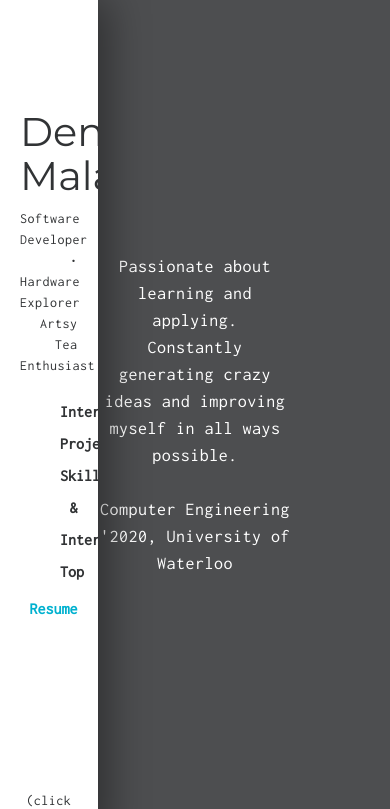
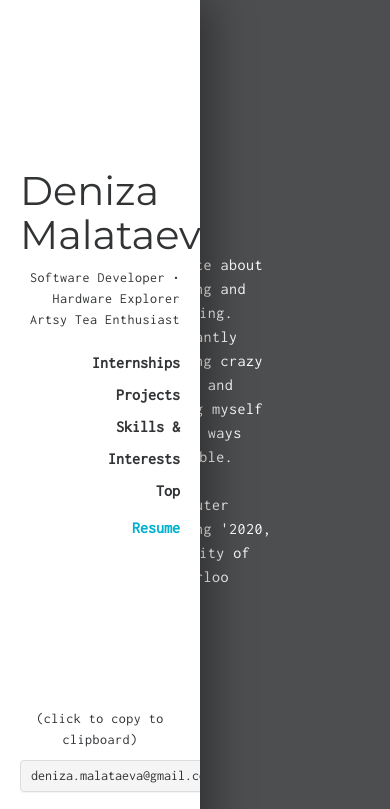
Before and after one commit to dmalataeva/dmalataeva.github.io, a plain HTML site: page index.html in a window 390 px wide. Shown: the top 809 px of the page. Drawn offline with nearby package versions, Linux system fonts and the light colour scheme.

Commit message:
Adding responsiveness

```diff
--- a/css/style.css
+++ b/css/style.css
@@ -21,18 +21,19 @@ body{
 	left: 0;
 	top: 0;
 	width: 25vw;
+	min-width: 200px;
 	height: 100vh;
 	background-color: #FFF;
 	box-shadow: 10px 0px 40px rgba(0, 0, 0, 0.4);
-	padding: 10px 20px 10px 20px;
+	padding: 0px 20px 0px 20px;
 	color: rgba(49, 51, 53, 1);
 	text-align: right;
 	z-index: 500;
-	overflow: hidden;
+	overflow: scroll;
 }
 
 #navbar {
-	margin-top: 20px;
+	margin-top: 2vh;
 	line-height: 2;
 }
 
@@ -95,16 +96,18 @@ a:visited{
 
 #textIntro {
 	text-align: center;
-	width: 50vw;
-	font-size: 18px;
+	width: 40vw;
+	font-size: 16px;
 	margin-top: 30vh;
+	margin-left: 5vw;
 }
 
 #introName{
 	max-width: 25vw;
 	font-size: 40px;
-	margin-top: 100px;
+	margin-top: 20vh;
 	display: block;
+	text-align: right;
 	font-family: 'Montserrat', sans-serif;
 }
 
```
